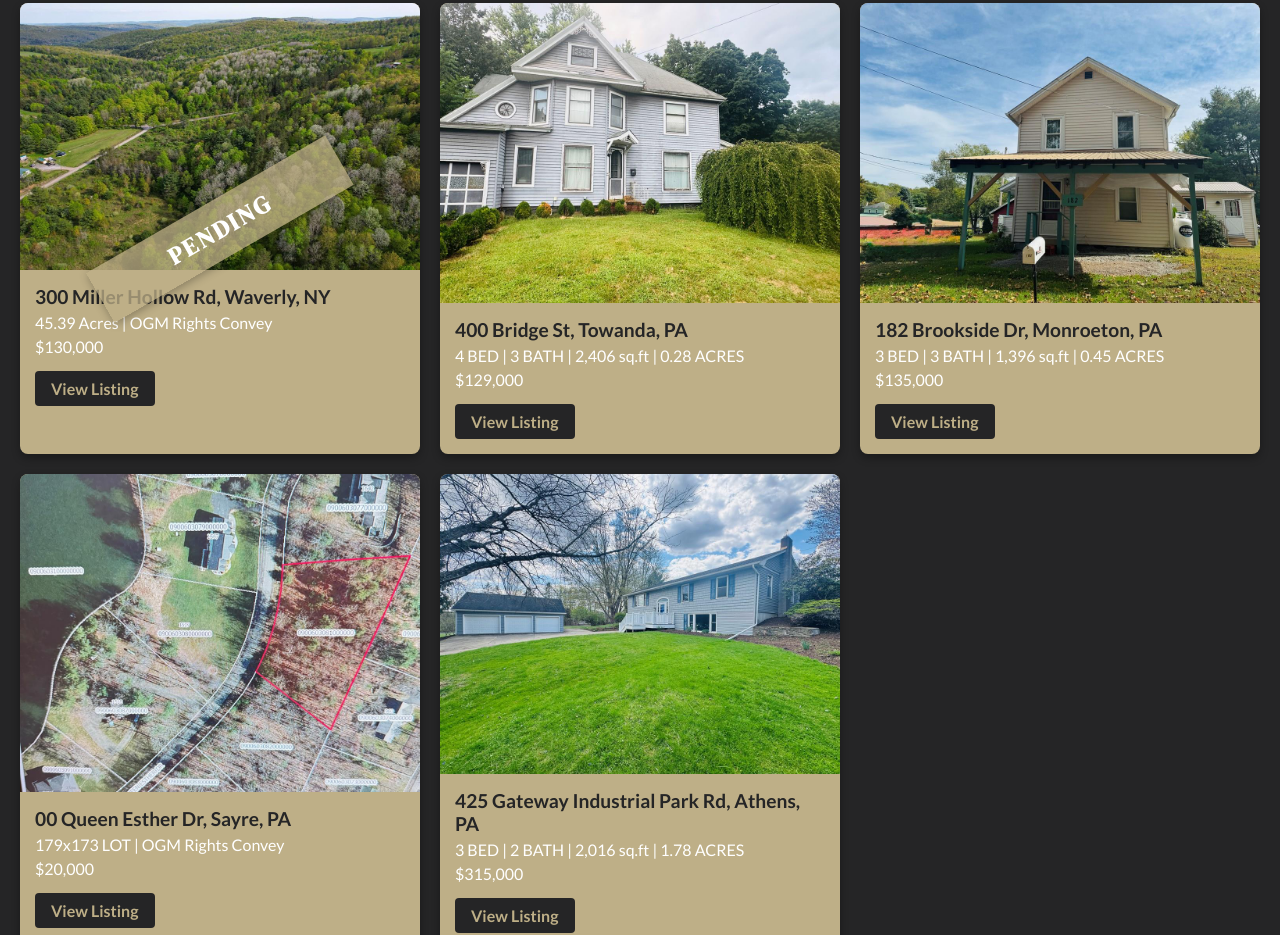
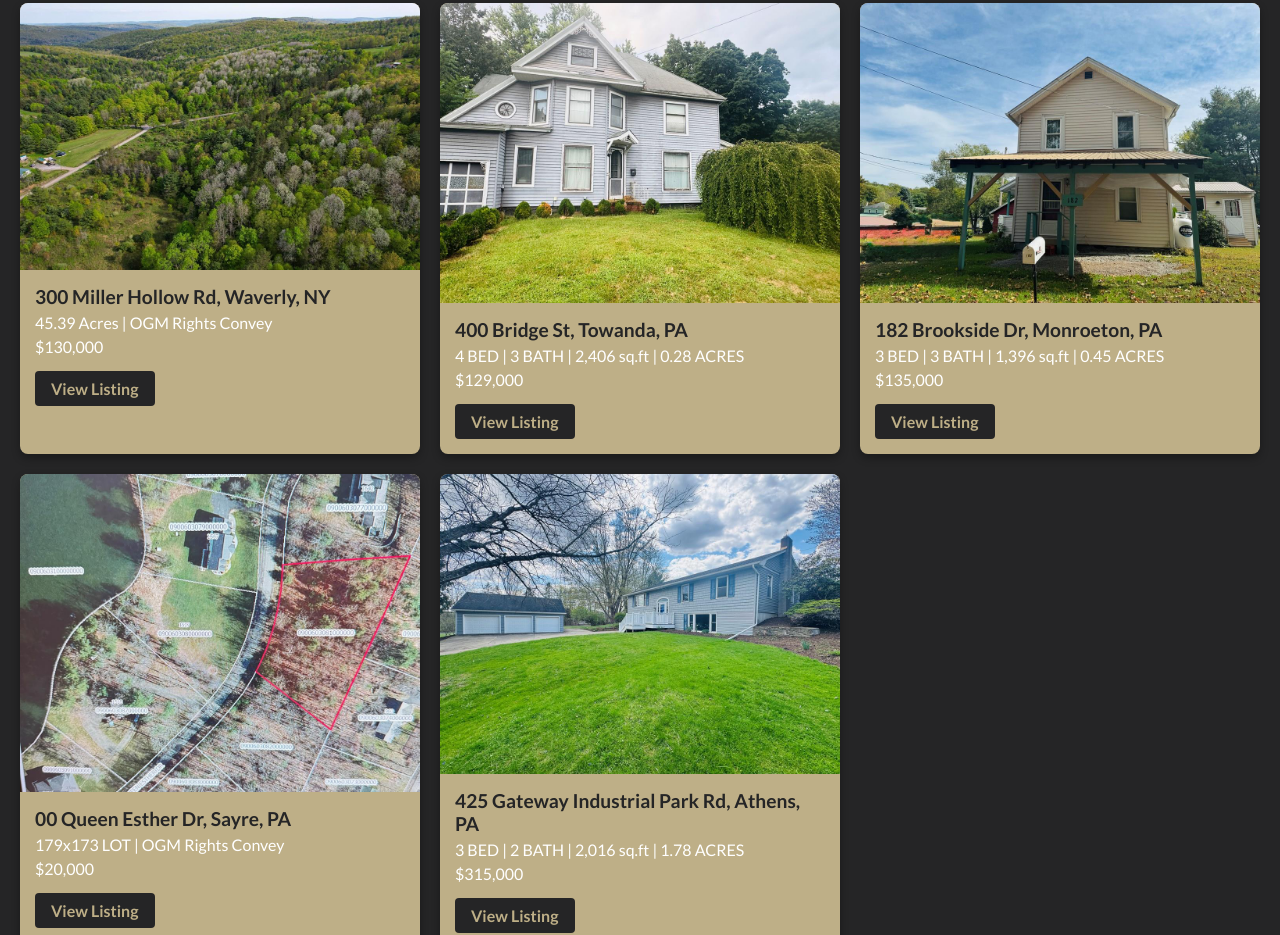
Before and after one commit to K-Martt/C21-JRE-Gold-Tag-, a plain HTML site: page index.html in a window 1280 px wide. Shown: the part 856-1791 px from the top of the page. Drawn offline with Linux system fonts and the light colour scheme.

Commit message:
Add files via upload

```diff
--- a/index.html
+++ b/index.html
@@ -228,9 +228,8 @@ footer .footer-legal {
     </div>
   </article>
 
-<!-- Listing 3 Pending -->
+<!-- Listing 3 -->
 <article class="listing-card">
-  <div class="pending-banner">PENDING</div>
   <img src="31722425.jpeg" alt="House 3">
     <div class="listing-info">
       <h3>300 Miller Hollow Rd, Waverly, NY</h3>
```
